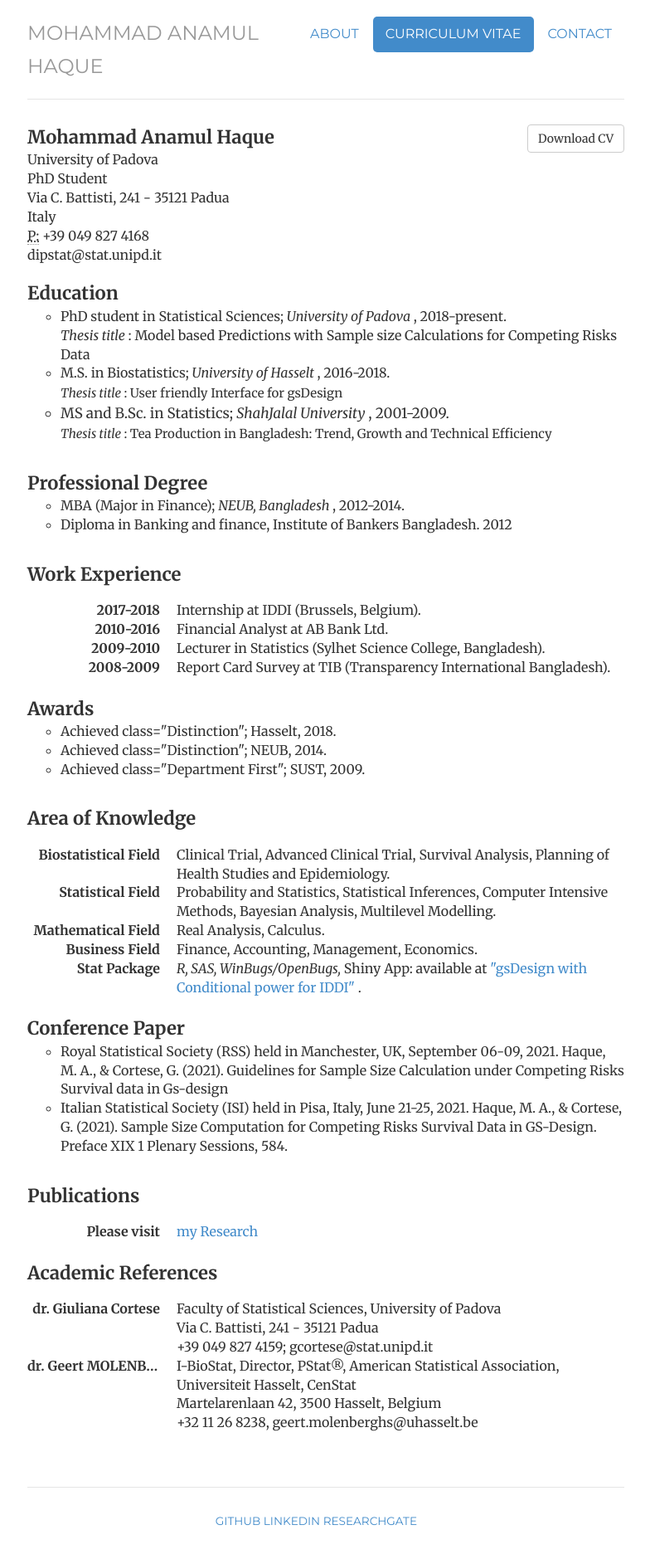
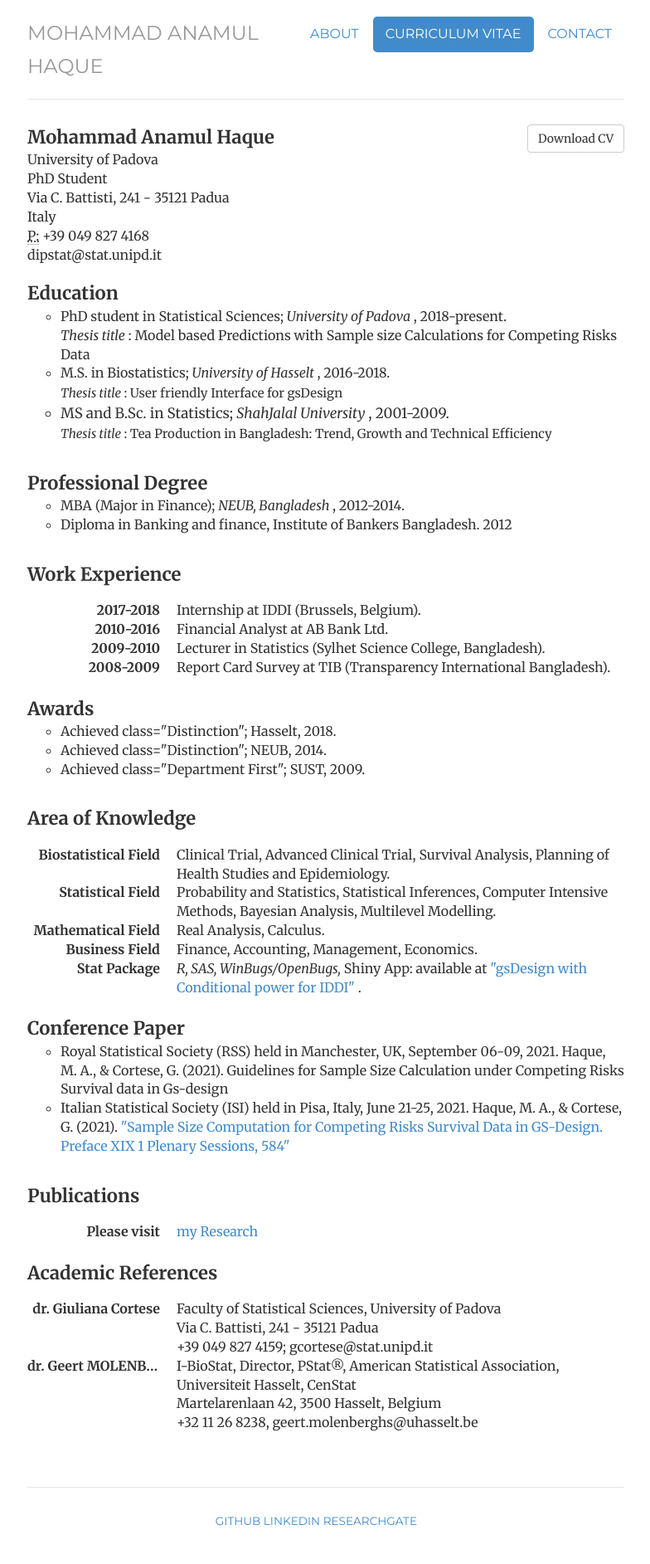
Before and after one commit to haquemdanamul/haquemdanamul, a Jekyll site: the page built from resume/index.html, in a window 1280 px wide. Shown: the whole page at 83% size, without its empty margins (247-1031 px from the left). Built offline with Jekyll 4.4.1, drawn with Linux system fonts in a browser that asks for light colours; nearby versions of some CDN libraries; library files that are not in the unit come from our copies.

Commit message:
Update index.html

```diff
--- a/resume/index.html
+++ b/resume/index.html
@@ -82,7 +82,11 @@
 <ul style="list-style-type:circle;">
 <li> Royal Statistical Society (RSS) held in Manchester, UK, September 06-09, 2021. Haque, M. A., & Cortese, G. (2021). Guidelines for Sample Size Calculation under
 Competing Risks Survival data in Gs-design  </li>
-<li> Italian Statistical Society (ISI) held in Pisa, Italy, June 21-25, 2021. Haque, M. A., & Cortese, G. (2021). Sample Size Computation for Competing Risks Survival Data in GS-Design. Preface XIX 1 Plenary Sessions, 584. </li>
+<li> Italian Statistical Society (ISI) held in Pisa, Italy, June 21-25, 2021. Haque, M. A., & Cortese, G. (2021).
+	<a href="file:///C:/Users/enams/Downloads/pearson-sis-book-2021-parte-1.pdf">
+	"Sample Size Computation for Competing Risks Survival Data
+	in GS-Design. Preface XIX 1 Plenary Sessions, 584" </a>
+	</li>
 </ul>
 <br>
 
```
